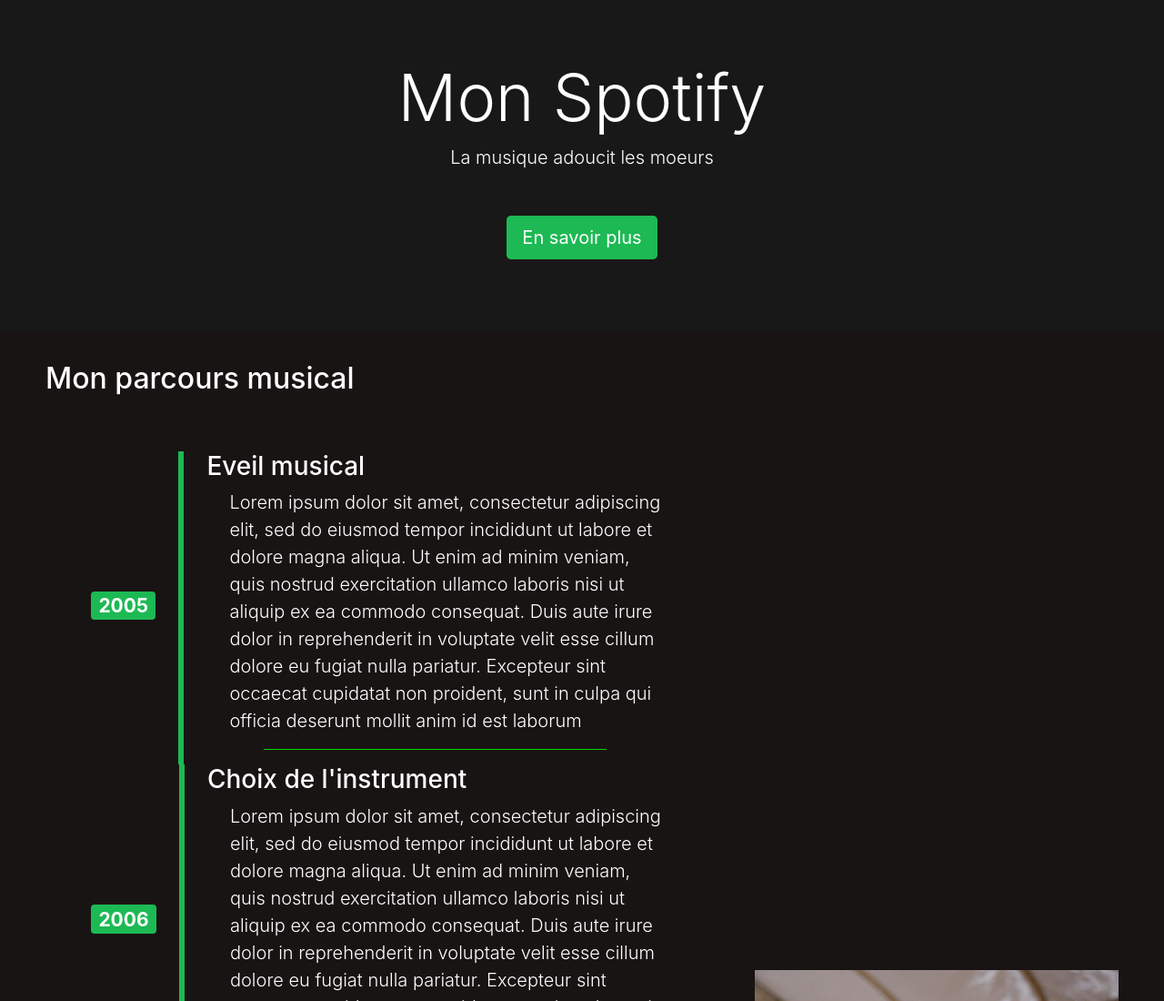
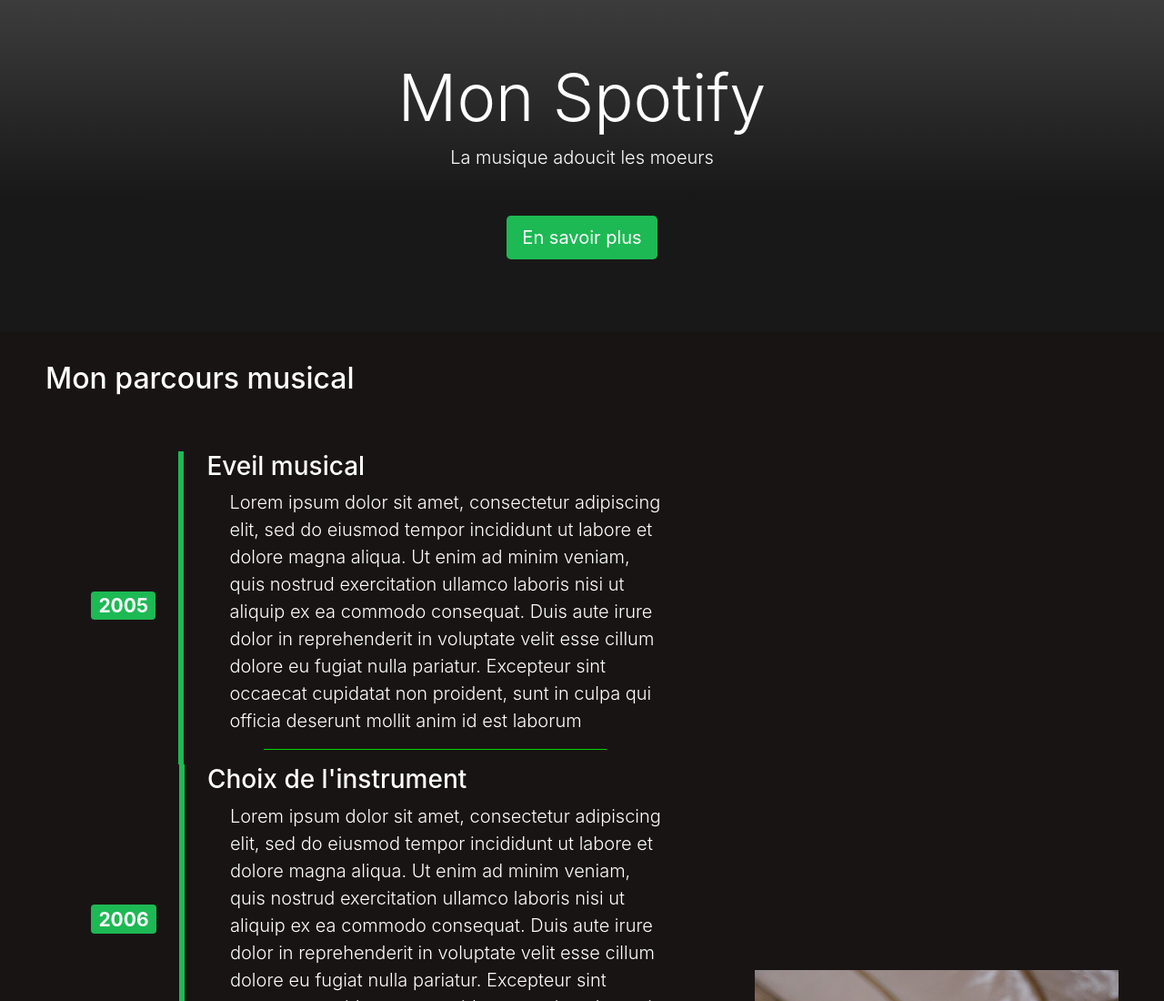
Before and after one commit to wepee/Laitaunord-Spotify, a plain HTML site: page index.html in a window 1280 px wide. Shown: the top 1100 px of the page at 91% size. Drawn offline with nearby package versions, Linux system fonts and the light colour scheme.

Commit message:
gradiant

```diff
--- a/css/style.css
+++ b/css/style.css
@@ -10,8 +10,8 @@ body {
 }
 
 .jumbotron {
-    background: var(--gray);
-    background-size: cover;
+    background: rgb(60,60,60);
+    background: linear-gradient(180deg, rgba(60,60,60,1) 0%, rgba(24,24,24,1) 60%);
 }
 
 #heroBtn {
```
